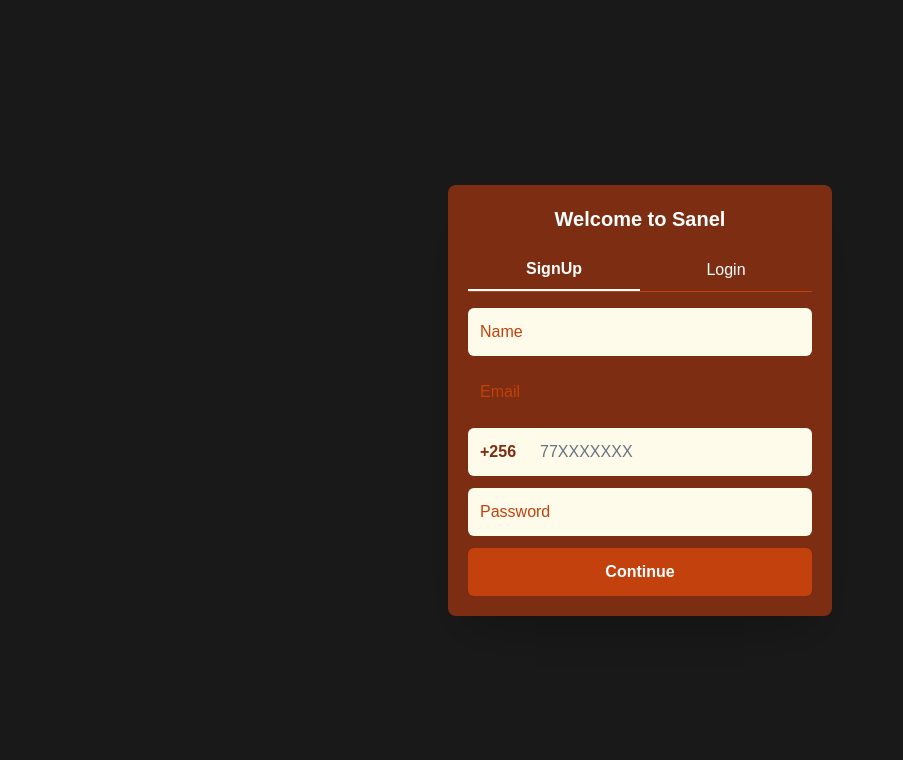
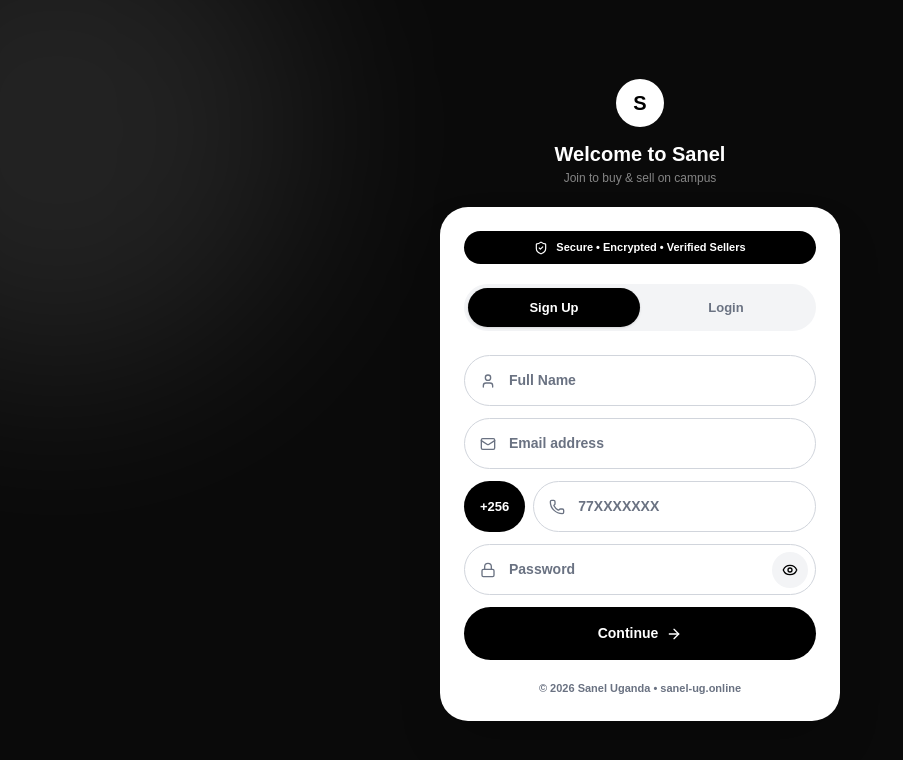
Before and after one commit to ssekanjakko-bot/Sanell, a Next.js app: page /profile in a window 1280 px wide. Shown: the top 760 px of the page, without its empty margins (0-903 px from the left). Built offline with nearby package versions, Linux system fonts and the light colour scheme; no server answers.

Commit message:
Update layout.tsx

```diff
--- a/app/profile/layout.tsx
+++ b/app/profile/layout.tsx
@@ -6,16 +6,17 @@ import {
   updateProfile, onAuthStateChanged
 } from 'firebase/auth'
 import { doc, setDoc } from 'firebase/firestore'
+import { User, Mail, Phone, Lock, Eye, EyeOff, ShieldCheck, ArrowRight } from 'lucide-react'
 
 export default function ProfileLayout({ children }: { children: ReactNode }) {
   const [user, setUser] = useState<any>(null)
   const [loading, setLoading] = useState(true)
   const [mode, setMode] = useState<'signup' | 'login'>('signup')
-
   const [name, setName] = useState('')
   const [email, setEmail] = useState('')
   const [password, setPassword] = useState('')
   const [phone, setPhone] = useState('')
+  const [showPass, setShowPass] = useState(false)
 
   useEffect(() => {
     const unsub = onAuthStateChanged(auth, async (u) => {
@@ -46,72 +47,67 @@ export default function ProfileLayout({ children }: { children: ReactNode }) {
     }
   }
 
-  if (loading) return <div className="p-10 text-center text-white">Loading profile...</div>
+  if (loading) return <div className="min-h-screen bg-white flex items-center justify-center"><div className="w-8 h-8 border-2 border-black border-t-transparent rounded-full animate-spin"/></div>
 
   if (user) return <>{children}</>
 
   return (
-    <div className="fixed inset-0 bg-black/90 z-50 flex items-center justify-center">
-      <div className="bg-[#7C2D12] p-5 rounded-lg w-[90%] max-w-sm shadow-2xl">
-        <h2 className="text-xl font-bold mb-4 text-center text-white">Welcome to Sanel</h2>
+    <div className="fixed inset-0 bg-[#0a0a0a] z-50 flex items-center justify-center p-4">
+      {/* glow */}
+      <div className="absolute top-[-15%] left-[-15%] w-[500px] h-[500px] bg-white/10 rounded-full blur-[100px]" />
 
-        <div className="flex mb-4 text-white border-b border-[#C2410C]">
-          <button
-            onClick={() => setMode('signup')}
-            className={`flex-1 p-2 text-center ${mode==='signup'?'font-bold border-b-2 border-white':''}`}
-          >
-            SignUp
-          </button>
-          <button
-            onClick={() => setMode('login')}
-            className={`flex-1 p-2 text-center ${mode==='login'?'font-bold border-b-2 border-white':''}`}
-          >
-            Login
-          </button>
+      <div className="w-full max-w-[400px] relative">
+        <div className="text-center mb-5">
+          <div className="w-12 h-12 bg-white text-black rounded-full flex items-center justify-center mx-auto font-black text-xl">S</div>
+          <h2 className="text-white font-black text-[20px] mt-3">Welcome to Sanel</h2>
+          <p className="text-white/50 text-[12px] font-medium">Join to buy & sell on campus</p>
         </div>
 
-        <div className="space-y-3">
-          {mode === 'signup' &&
-            <input
-              placeholder="Name"
-              value={name}
-              onChange={e=>setName(e.target.value)}
-              className="bg-[#FFFBEB] text-[#7C2D12] placeholder-[#C2410C] w-full p-3 rounded-md outline-none"
-            />
-          }
-
-          <input
-            placeholder="Email"
-            type="email"
-            value={email}
-            onChange={e=>setEmail(e.target.value)}
-            className="bg-[#7C2D12] border-[#C2410C] text-[#FFFBEB] placeholder-[#C2410C] w-full p-3 rounded-md outline-none"
-          />
-
-          <div className="flex bg-[#FFFBEB] rounded-md overflow-hidden">
-            <span className="px-3 py-3 text-[#7C2D12] font-bold">+256</span>
-            <input
-              placeholder="77XXXXXXX"
-              value={phone}
-              onChange={e=>setPhone(e.target.value)}
-              className="bg-transparent text-[#7C2D12] placeholder-gray-500 w-full p-3 outline-none"
-            />
+        <div className="bg-white rounded-[28px] p-6 shadow-2xl">
+          <div className="flex items-center gap-2 bg-black text-white text-[11px] font-black rounded-full px-3 py-2 mb-5 justify-center">
+            <ShieldCheck size={14}/> Secure • Encrypted • Verified Sellers
           </div>
 
-          <input
-            placeholder="Password"
-            type="password"
-            value={password}
-            onChange={e=>setPassword(e.target.value)}
-            className="bg-[#FFFBEB] text-[#7C2D12] placeholder-[#C2410C] w-full p-3 rounded-md outline-none"
-          />
+          <div className="flex bg-gray-100 p-1 rounded-full mb-6">
+            <button onClick={() => setMode('signup')} className={`flex-1 py-2.5 rounded-full text-[13px] font-black transition ${mode==='signup'?'bg-black text-white shadow':'text-gray-500'}`}>Sign Up</button>
+            <button onClick={() => setMode('login')} className={`flex-1 py-2.5 rounded-full text-[13px] font-black transition ${mode==='login'?'bg-black text-white shadow':'text-gray-500'}`}>Login</button>
+          </div>
 
-          <button
-            onClick={submit}
-            className="bg-[#C2410C] hover:bg-[#9A3412] text-white font-bold w-full p-3 rounded-md transition"
-          >
-            Continue
-          </button>
+          <div className="space-y-3">
+            {mode === 'signup' &&
+              <div className="relative">
+                <User size={16} className="absolute left-4 top-1/2 -translate-y-1/2 text-gray-500"/>
+                <input placeholder="Full Name" value={name} onChange={e=>setName(e.target.value)} className="w-full bg-white border border-gray-300 focus:border-black text-black font-bold outline-none pl-11 pr-4 py-3.5 rounded-full text-[14px] placeholder:text-gray-500" />
+              </div>
+            }
+
+            <div className="relative">
+              <Mail size={16} className="absolute left-4 top-1/2 -translate-y-1/2 text-gray-500"/>
+              <input placeholder="Email address" type="email" value={email} onChange={e=>setEmail(e.target.value)} className="w-full bg-white border border-gray-300 focus:border-black text-black font-bold outline-none pl-11 pr-4 py-3.5 rounded-full text-[14px] placeholder:text-gray-500" />
+            </div>
+
+            <div className="flex gap-2">
+              <div className="bg-black text-white px-4 py-3.5 rounded-full font-black text-[13px] flex items-center">+256</div>
+              <div className="relative flex-1">
+                <Phone size={16} className="absolute left-4 top-1/2 -translate-y-1/2 text-gray-500"/>
+                <input placeholder="77XXXXXXX" value={phone} onChange={e=>setPhone(e.target.value)} className="w-full bg-white border border-gray-300 focus:border-black text-black font-bold outline-none pl-11 pr-4 py-3.5 rounded-full text-[14px] placeholder:text-gray-500" />
+              </div>
+            </div>
+
+            <div className="relative">
+              <Lock size={16} className="absolute left-4 top-1/2 -translate-y-1/2 text-gray-500"/>
+              <input placeholder="Password" type={showPass?"text":"password"} value={password} onChange={e=>setPassword(e.target.value)} className="w-full bg-white border border-gray-300 focus:border-black text-black font-bold outline-none pl-11 pr-12 py-3.5 rounded-full text-[14px] placeholder:text-gray-500" />
+              <button type="button" onClick={()=>setShowPass(!showPass)} className="absolute right-2 top-1/2 -translate-y-1/2 w-9 h-9 bg-gray-100 rounded-full flex items-center justify-center text-black">
+                {showPass?<EyeOff size={16}/>:<Eye size={16}/>}
+              </button>
+            </div>
+
+            <button onClick={submit} className="w-full bg-black hover:bg-zinc-800 text-white font-black py-4 rounded-full text-[14px] flex items-center justify-center gap-2 transition">
+              Continue <ArrowRight size={16}/>
+            </button>
+          </div>
+
+          <p className="text-center text-[11px] text-gray-500 font-bold mt-5">© 2026 Sanel Uganda • sanel-ug.online</p>
         </div>
       </div>
     </div>
```
